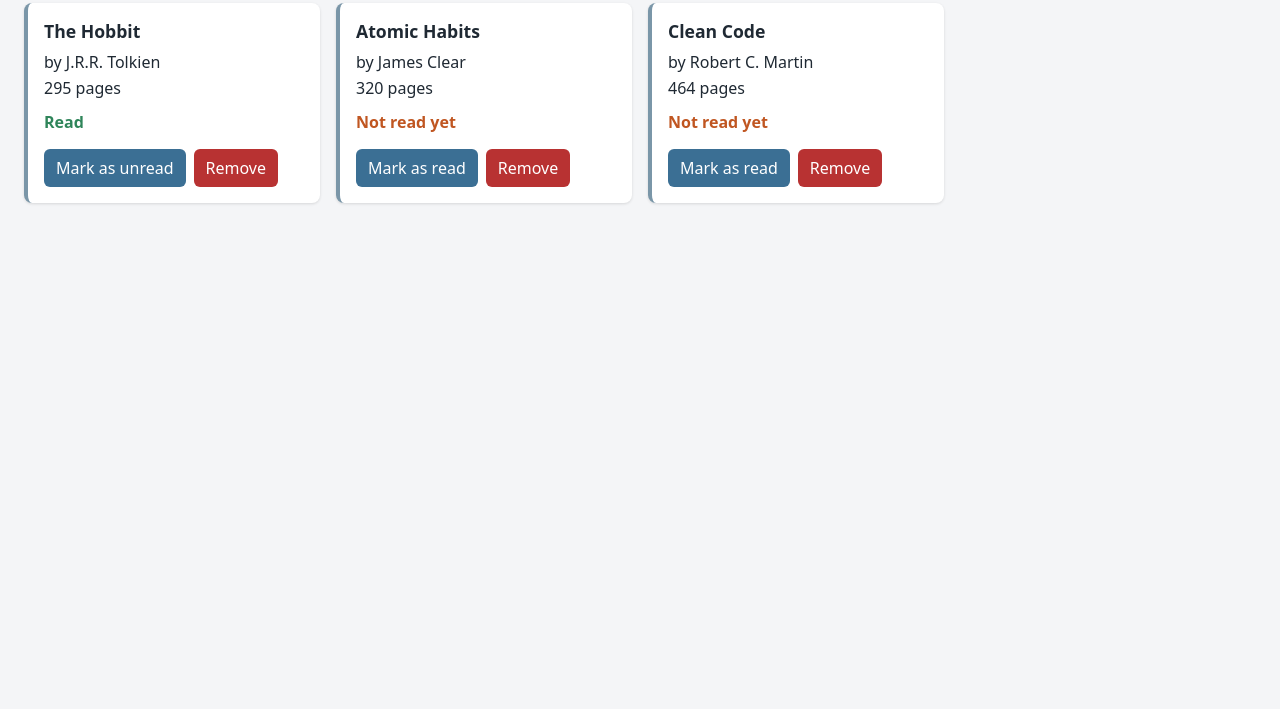
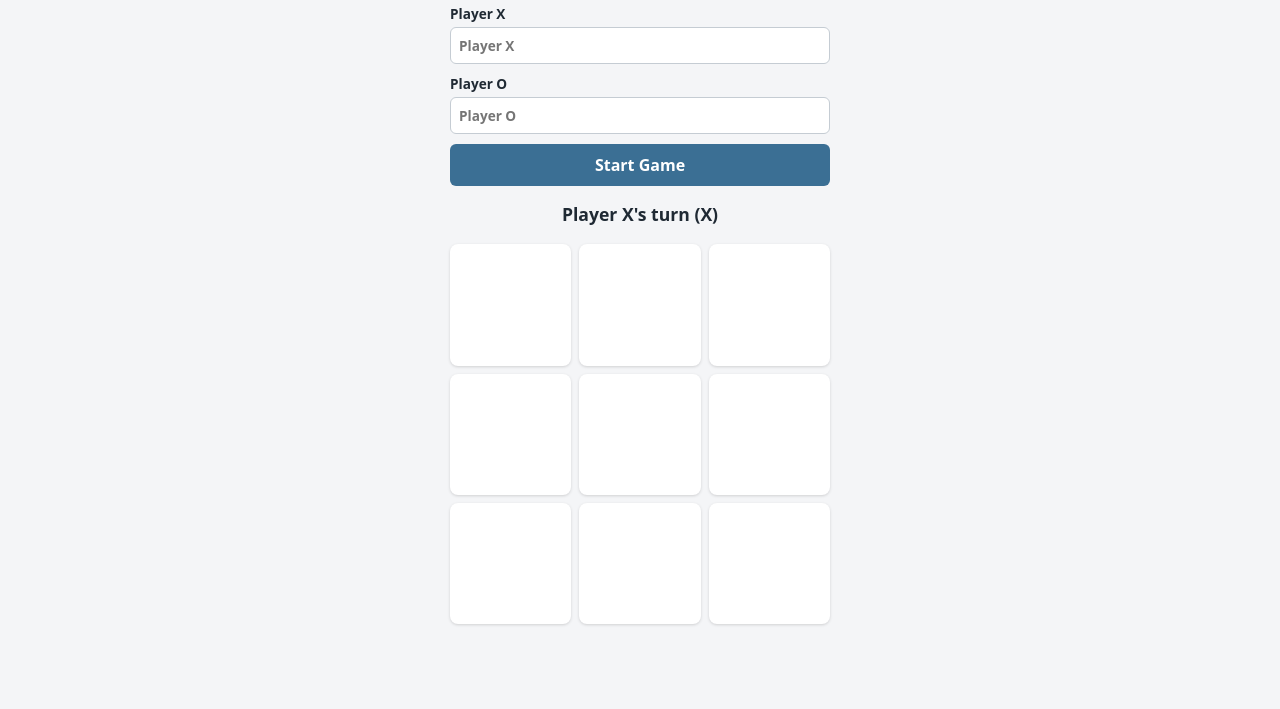
Before and after one commit to gulyamov114-alt/JS, a plain HTML site: page index.html in a window 1280 px wide. Shown: the part 91-800 px from the top of the page. Drawn offline with Linux system fonts and the light colour scheme.

Commit message:
Add files via upload

```diff
--- a/index.html
+++ b/index.html
@@ -3,43 +3,27 @@
 <head>
   <meta charset="UTF-8">
   <meta name="viewport" content="width=device-width, initial-scale=1">
-  <title>My Library</title>
+  <title>Tic Tac Toe</title>
   <link rel="stylesheet" href="style.css">
   <script src="script.js" defer></script>
 </head>
 <body>
-  <header>
-    <h1>My Library</h1>
-    <button id="new-book-btn" type="button">+ New Book</button>
-  </header>
+  <main>
+    <h1>Tic Tac Toe</h1>
 
-  <main>
-    <p id="empty-message" hidden>No books yet. Add your first one!</p>
-    <section id="library" aria-label="Book list"></section>
+    <form id="setup-form">
+      <label>Player X
+        <input type="text" id="player-x" placeholder="Player X" maxlength="20">
+      </label>
+      <label>Player O
+        <input type="text" id="player-o" placeholder="Player O" maxlength="20">
+      </label>
+      <button type="submit" id="start-btn">Start Game</button>
+    </form>
+
+    <p id="status" role="status" aria-live="polite"></p>
+
+    <div id="board" aria-label="Game board"></div>
   </main>
-
-  <dialog id="book-dialog">
-    <form id="book-form">
-      <h2>New Book</h2>
-
-      <label>Title
-        <input type="text" name="title" required>
-      </label>
-      <label>Author
-        <input type="text" name="author" required>
-      </label>
-      <label>Pages
-        <input type="number" name="pages" min="1" required>
-      </label>
-      <label class="checkbox">
-        <input type="checkbox" name="read"> I have read this book
-      </label>
-
-      <div class="actions">
-        <button type="button" id="cancel-btn" class="secondary">Cancel</button>
-        <button type="submit">Add Book</button>
-      </div>
-    </form>
-  </dialog>
 </body>
 </html>
--- a/script.js
+++ b/script.js
@@ -1,122 +1,190 @@
-const myLibrary = [];
+// ---------------------------------------------------------------------------
+// Gameboard: stores the 9 cells and knows how to place a mark / reset.
+// IIFE (module pattern) -> only one instance can ever exist.
+// ---------------------------------------------------------------------------
+const Gameboard = (function () {
+  const SIZE = 9;
+  let board = Array(SIZE).fill("");
 
-// --- Book constructor -------------------------------------------------------
-function Book(title, author, pages, read) {
-  if (!new.target) {
-    throw Error("You must use the 'new' operator to call the constructor");
-  }
-  this.id = crypto.randomUUID();
-  this.title = title;
-  this.author = author;
-  this.pages = pages;
-  this.read = read;
+  const getBoard = () => [...board]; // copy, so the outside can't change it
+
+  const placeMark = (index, mark) => {
+    const isValidIndex = Number.isInteger(index) && index >= 0 && index < SIZE;
+    if (!isValidIndex || board[index] !== "") return false; // taken or invalid
+    board[index] = mark;
+    return true;
+  };
+
+  const reset = () => {
+    board = Array(SIZE).fill("");
+  };
+
+  return { getBoard, placeMark, reset };
+})();
+
+// ---------------------------------------------------------------------------
+// Player factory: many players can be created.
+// ---------------------------------------------------------------------------
+function createPlayer(name, mark) {
+  return { name, mark };
 }
 
-Book.prototype.toggleRead = function () {
-  this.read = !this.read;
-};
+// ---------------------------------------------------------------------------
+// GameController: game flow, turns, win / tie detection. No DOM here,
+// so the whole game can be played from the console:
+//   GameController.start("Ann", "Bob");
+//   GameController.playRound(4);
+// ---------------------------------------------------------------------------
+const GameController = (function () {
+  const WIN_LINES = [
+    [0, 1, 2], [3, 4, 5], [6, 7, 8], // rows
+    [0, 3, 6], [1, 4, 7], [2, 5, 8], // columns
+    [0, 4, 8], [2, 4, 6],            // diagonals
+  ];
 
-// --- Library logic (data only, no DOM) --------------------------------------
-function addBookToLibrary(title, author, pages, read) {
-  const book = new Book(title, author, pages, read);
-  myLibrary.push(book);
-  return book;
-}
+  let players = [];
+  let activePlayer = null;
+  let gameOver = false;
+  let result = null; // { type: "win", winner, line } | { type: "tie" }
 
-function removeBookFromLibrary(id) {
-  const index = myLibrary.findIndex((book) => book.id === id);
-  if (index !== -1) myLibrary.splice(index, 1);
-}
+  const printBoard = () => {
+    const b = Gameboard.getBoard().map((cell) => cell || " ");
+    console.log(
+      `\n ${b[0]} | ${b[1]} | ${b[2]}\n---+---+---\n ${b[3]} | ${b[4]} | ${b[5]}\n---+---+---\n ${b[6]} | ${b[7]} | ${b[8]}\n`
+    );
+  };
 
-// --- Display logic (DOM only) -----------------------------------------------
-const libraryEl = document.querySelector("#library");
-const emptyMessage = document.querySelector("#empty-message");
+  const findWinningLine = (board) =>
+    WIN_LINES.find(
+      ([a, b, c]) => board[a] !== "" && board[a] === board[b] && board[a] === board[c]
+    ) || null;
 
-function createCard(book) {
-  const card = document.createElement("article");
-  card.className = "card";
-  card.dataset.id = book.id;
+  const start = (nameX = "", nameO = "") => {
+    Gameboard.reset();
+    players = [
+      createPlayer(nameX.trim() || "Player X", "X"),
+      createPlayer(nameO.trim() || "Player O", "O"),
+    ];
+    activePlayer = players[0];
+    gameOver = false;
+    result = null;
+    printBoard();
+    console.log(`${activePlayer.name} (${activePlayer.mark}) starts.`);
+  };
 
-  const title = document.createElement("h2");
-  title.textContent = book.title;
+  // Returns the outcome: "invalid" | "continue" | "win" | "tie"
+  const playRound = (index) => {
+    if (gameOver || !activePlayer) return "invalid";
+    if (!Gameboard.placeMark(index, activePlayer.mark)) return "invalid";
 
-  const author = document.createElement("p");
-  author.textContent = `by ${book.author}`;
+    printBoard();
+    const board = Gameboard.getBoard();
+    const line = findWinningLine(board);
 
-  const pages = document.createElement("p");
-  pages.textContent = `${book.pages} pages`;
+    if (line) {
+      gameOver = true;
+      result = { type: "win", winner: activePlayer, line };
+      console.log(`${activePlayer.name} wins!`);
+      return "win";
+    }
 
-  const status = document.createElement("p");
-  status.className = book.read ? "status read" : "status unread";
-  status.textContent = book.read ? "Read" : "Not read yet";
+    if (board.every((cell) => cell !== "")) {
+      gameOver = true;
+      result = { type: "tie" };
+      console.log("It's a tie!");
+      return "tie";
+    }
 
-  const actions = document.createElement("div");
-  actions.className = "actions";
+    activePlayer = activePlayer === players[0] ? players[1] : players[0];
+    console.log(`${activePlayer.name}'s turn (${activePlayer.mark}).`);
+    return "continue";
+  };
 
-  const toggleBtn = document.createElement("button");
-  toggleBtn.type = "button";
-  toggleBtn.dataset.action = "toggle";
-  toggleBtn.textContent = book.read ? "Mark as unread" : "Mark as read";
+  const getActivePlayer = () => activePlayer;
+  const isGameOver = () => gameOver;
+  const getResult = () => result;
 
-  const removeBtn = document.createElement("button");
-  removeBtn.type = "button";
-  removeBtn.dataset.action = "remove";
-  removeBtn.className = "danger";
-  removeBtn.textContent = "Remove";
+  return { start, playRound, getActivePlayer, isGameOver, getResult };
+})();
 
-  actions.append(toggleBtn, removeBtn);
-  card.append(title, author, pages, status, actions);
-  return card;
-}
+// ---------------------------------------------------------------------------
+// DisplayController: everything that touches the DOM.
+// ---------------------------------------------------------------------------
+const DisplayController = (function () {
+  const boardEl = document.querySelector("#board");
+  const statusEl = document.querySelector("#status");
+  const setupForm = document.querySelector("#setup-form");
+  const inputX = document.querySelector("#player-x");
+  const inputO = document.querySelector("#player-o");
+  const startBtn = document.querySelector("#start-btn");
 
-function displayBooks() {
-  libraryEl.replaceChildren(...myLibrary.map(createCard));
-  emptyMessage.hidden = myLibrary.length > 0;
-}
+  const buildBoard = () => {
+    const cells = Gameboard.getBoard().map((_, index) => {
+      const cell = document.createElement("button");
+      cell.type = "button";
+      cell.className = "cell";
+      cell.dataset.index = index;
+      cell.setAttribute(
+        "aria-label",
+        `Row ${Math.floor(index / 3) + 1}, column ${(index % 3) + 1}`
+      );
+      return cell;
+    });
+    boardEl.replaceChildren(...cells);
+  };
 
-// Buttons inside cards: one listener on the container, book found via data-id
-libraryEl.addEventListener("click", (event) => {
-  const button = event.target.closest("button[data-action]");
-  if (!button) return;
+  const renderStatus = () => {
+    const result = GameController.getResult();
+    if (!result) {
+      const player = GameController.getActivePlayer();
+      statusEl.textContent = `${player.name}'s turn (${player.mark})`;
+    } else if (result.type === "win") {
+      statusEl.textContent = `${result.winner.name} wins! 🎉`;
+    } else {
+      statusEl.textContent = "It's a tie!";
+    }
+  };
 
-  const id = button.closest(".card").dataset.id;
+  const render = () => {
+    const board = Gameboard.getBoard();
+    const result = GameController.getResult();
+    const winLine = result && result.type === "win" ? result.line : [];
+    const gameOver = GameController.isGameOver();
 
-  if (button.dataset.action === "remove") {
-    removeBookFromLibrary(id);
-  } else if (button.dataset.action === "toggle") {
-    myLibrary.find((book) => book.id === id).toggleRead();
-  }
-  displayBooks();
-});
+    boardEl.querySelectorAll(".cell").forEach((cell, i) => {
+      cell.textContent = board[i];
+      cell.dataset.mark = board[i];
+      cell.disabled = board[i] !== "" || gameOver;
+      cell.classList.toggle("win", winLine.includes(i));
+    });
+    renderStatus();
+  };
 
-// --- New Book dialog ---------------------------------------------------------
-const dialog = document.querySelector("#book-dialog");
-const form = document.querySelector("#book-form");
+  const startGame = () => {
+    GameController.start(inputX.value, inputO.value);
+    startBtn.textContent = "Restart Game";
+    render();
+  };
 
-document.querySelector("#new-book-btn").addEventListener("click", () => {
-  form.reset();
-  dialog.showModal();
-});
+  boardEl.addEventListener("click", (event) => {
+    const cell = event.target.closest(".cell");
+    if (!cell) return;
+    GameController.playRound(Number(cell.dataset.index));
+    render();
+  });
 
-document.querySelector("#cancel-btn").addEventListener("click", () => dialog.close());
+  setupForm.addEventListener("submit", (event) => {
+    event.preventDefault();
+    startGame();
+  });
 
-form.addEventListener("submit", (event) => {
-  event.preventDefault(); // don't send the form to a server
+  const init = () => {
+    buildBoard();
+    startGame();
+    startBtn.textContent = "Start Game"; // first game is already running with default names
+  };
 
-  const data = new FormData(form);
-  addBookToLibrary(
-    data.get("title").trim(),
-    data.get("author").trim(),
-    Number(data.get("pages")),
-    data.get("read") === "on"
-  );
+  return { init };
+})();
 
-  displayBooks();
-  dialog.close();
-});
-
-// --- Sample data ------------------------------------------------------------
-addBookToLibrary("The Hobbit", "J.R.R. Tolkien", 295, true);
-addBookToLibrary("Atomic Habits", "James Clear", 320, false);
-addBookToLibrary("Clean Code", "Robert C. Martin", 464, false);
-displayBooks();
+DisplayController.init();
--- a/style.css
+++ b/style.css
@@ -2,87 +2,86 @@
 
 body {
   margin: 0;
+  min-height: 100vh;
+  display: flex;
+  justify-content: center;
   font-family: system-ui, -apple-system, "Segoe UI", sans-serif;
   background: #f4f5f7;
   color: #1f2933;
 }
 
-header {
-  display: flex;
-  justify-content: space-between;
-  align-items: center;
-  padding: 16px 24px;
-  background: #2c3640;
-  color: #fff;
+main {
+  width: min(380px, 94vw);
+  padding: 32px 0;
+  text-align: center;
 }
 
-h1 { margin: 0; font-size: 1.5rem; }
+h1 { margin: 0 0 20px; }
 
-main { padding: 24px; }
-
-#library {
-  display: grid;
-  grid-template-columns: repeat(auto-fill, minmax(240px, 1fr));
-  gap: 16px;
+#setup-form {
+  display: flex;
+  flex-wrap: wrap;
+  gap: 10px;
+  justify-content: center;
+  margin-bottom: 16px;
 }
 
-.card {
+#setup-form label {
   display: flex;
   flex-direction: column;
   gap: 4px;
-  padding: 16px;
-  background: #fff;
-  border-radius: 8px;
-  border-left: 4px solid #7a96a8;
-  box-shadow: 0 1px 3px rgba(0, 0, 0, 0.12);
+  flex: 1 1 140px;
+  text-align: left;
+  font-size: 0.85rem;
+  font-weight: 600;
 }
 
-.card h2 { margin: 0 0 4px; font-size: 1.1rem; }
-.card p { margin: 0; }
-
-.status { font-weight: 600; margin-top: 8px !important; }
-.status.read { color: #2f855a; }
-.status.unread { color: #c05621; }
-
-.actions {
-  display: flex;
-  gap: 8px;
-  margin-top: 12px;
-}
-
-button {
-  padding: 8px 12px;
-  border: none;
-  border-radius: 6px;
-  background: #3b6f94;
-  color: #fff;
-  font: inherit;
-  cursor: pointer;
-}
-button:hover { filter: brightness(1.1); }
-button.secondary { background: #6b7785; }
-button.danger { background: #b83232; }
-
-dialog {
-  border: none;
-  border-radius: 10px;
-  padding: 24px;
-  width: min(380px, 92vw);
-  box-shadow: 0 8px 30px rgba(0, 0, 0, 0.3);
-}
-dialog::backdrop { background: rgba(0, 0, 0, 0.45); }
-
-form { display: flex; flex-direction: column; gap: 12px; }
-form h2 { margin: 0; }
-
-label { display: flex; flex-direction: column; gap: 4px; font-weight: 600; }
-label.checkbox { flex-direction: row; align-items: center; font-weight: 400; }
-
-input[type="text"], input[type="number"] {
+input {
   padding: 8px;
   border: 1px solid #c5ccd3;
   border-radius: 6px;
   font: inherit;
 }
 
-form .actions { justify-content: flex-end; }
+#start-btn {
+  flex: 1 1 100%;
+  padding: 10px;
+  border: none;
+  border-radius: 6px;
+  background: #3b6f94;
+  color: #fff;
+  font: inherit;
+  font-weight: 600;
+  cursor: pointer;
+}
+#start-btn:hover { filter: brightness(1.1); }
+
+#status {
+  min-height: 1.5em;
+  margin: 0 0 16px;
+  font-size: 1.1rem;
+  font-weight: 600;
+}
+
+#board {
+  display: grid;
+  grid-template-columns: repeat(3, 1fr);
+  gap: 8px;
+}
+
+.cell {
+  aspect-ratio: 1;
+  border: none;
+  border-radius: 8px;
+  background: #fff;
+  box-shadow: 0 1px 3px rgba(0, 0, 0, 0.15);
+  font: inherit;
+  font-size: 2.6rem;
+  font-weight: 700;
+  cursor: pointer;
+}
+.cell:hover:not(:disabled) { background: #e8eef3; }
+.cell:disabled { cursor: not-allowed; }
+.cell[data-mark="X"] { color: #3b6f94; }
+.cell[data-mark="O"] { color: #c05621; }
+.cell.win { background: #d7f0e0; }
```
